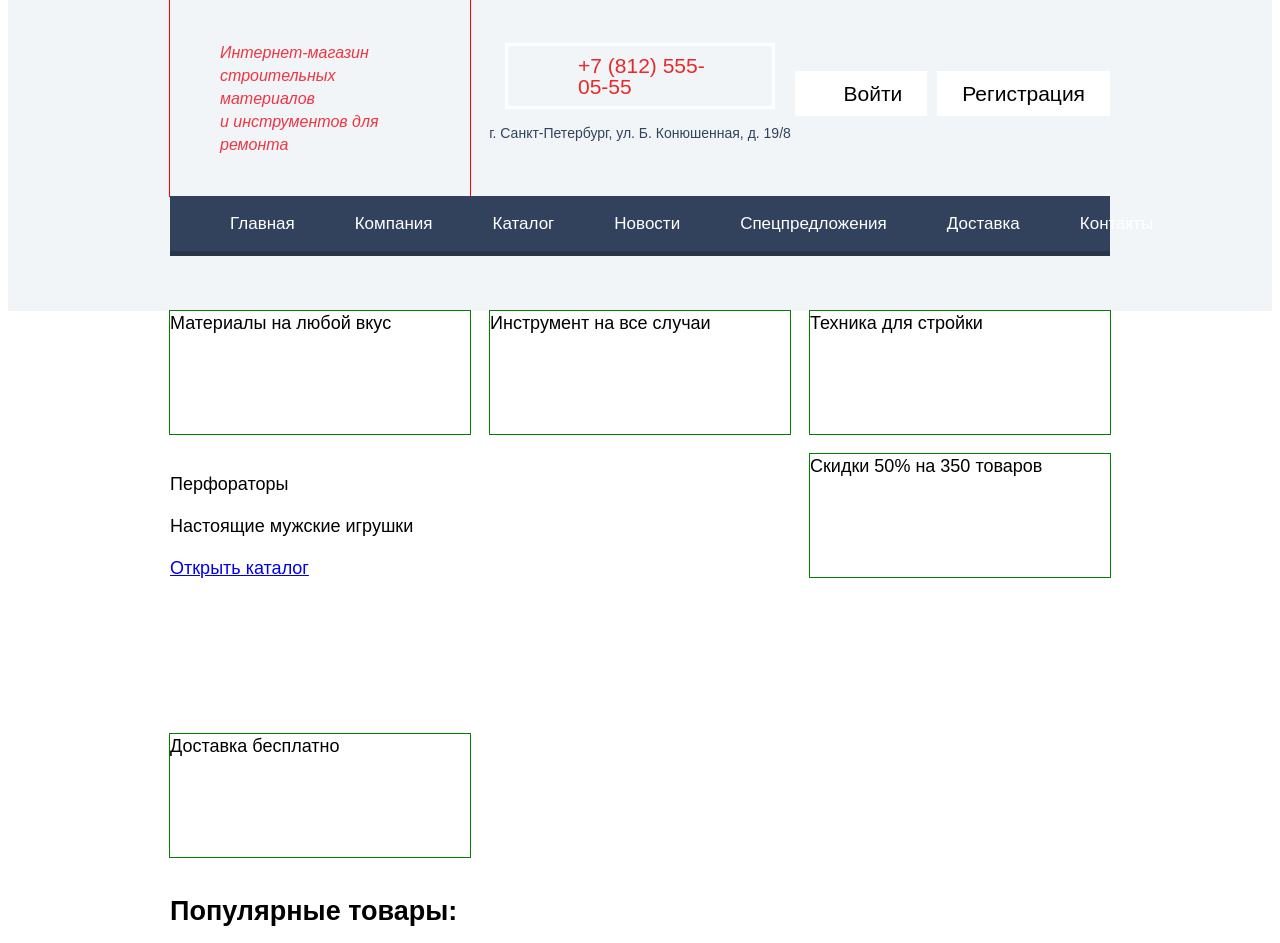
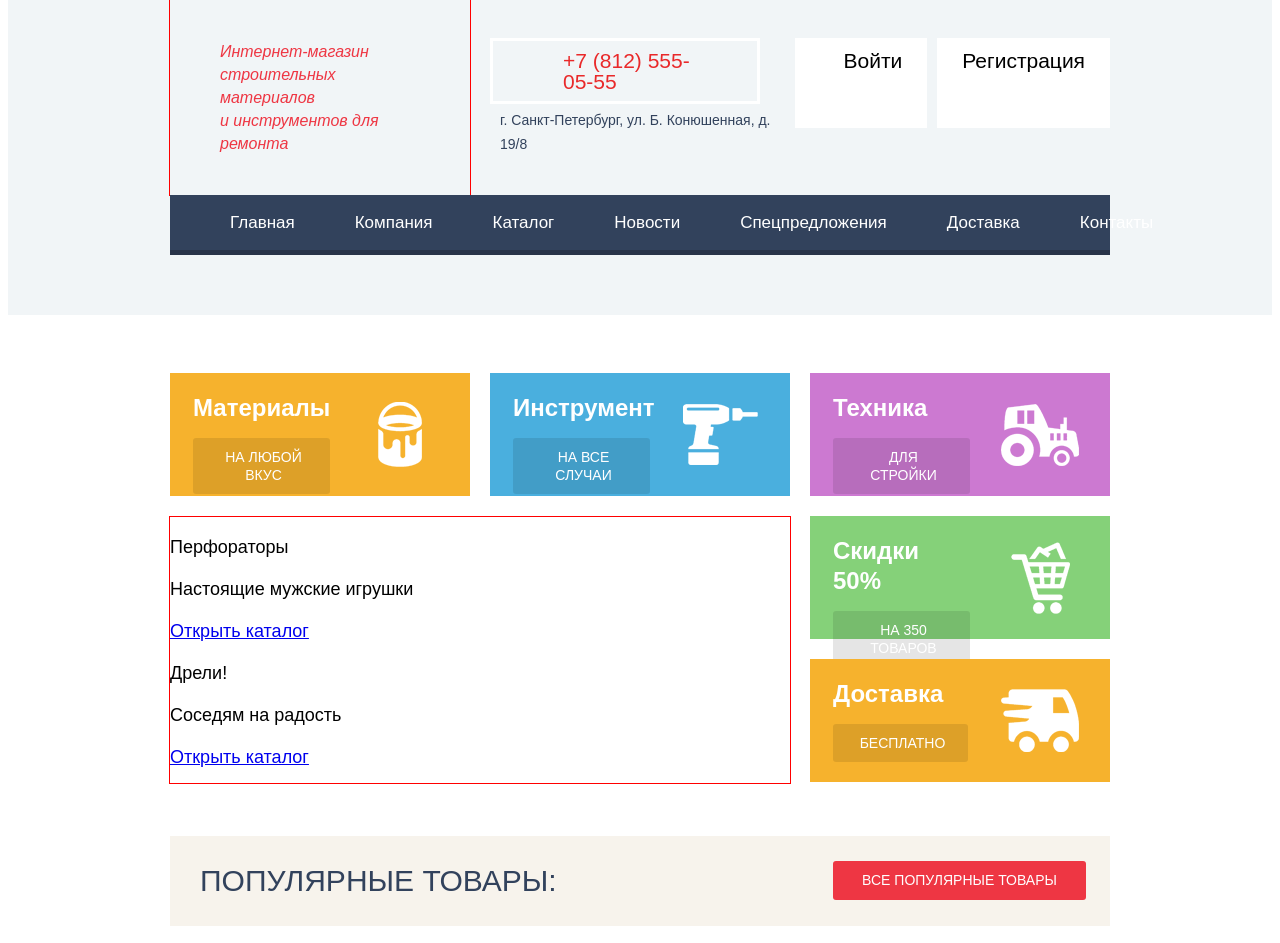
Before and after one commit to alexandraleo/45442-technomart-1, a plain HTML site: page index.html in a window 1280 px wide. Shown: the part 51-994 px from the top of the page. Drawn offline with Linux system fonts and the light colour scheme; a web font is replaced by a local one.

Commit message:
Slider-block, items-block

```diff
--- a/css/style.css
+++ b/css/style.css
@@ -66,7 +66,8 @@ footer, .navigation {
 	font-size: 24px;
 	line-height: 24px;
 	background-color: #ee3643;
-	padding-top: 9px;
+	text-transform: uppercase;
+	padding-top: 10px;
 	padding-bottom: 9px;
 	width: 220px;
 	box-shadow: 0px 5px 0px 0px #b52933;
@@ -114,7 +115,7 @@ footer, .navigation {
 }
 .navigation {
 		box-shadow: 0px 5px 0px 0px #293449;
-		margin-bottom: 60px;
+		margin-bottom: 65px;
 }
 .navigation ul {
 	display: flex;
@@ -148,25 +149,26 @@ footer, .navigation {
 	display: flex;
 	flex-basis: 100%;
 	flex-direction: row;
-	justify-content: stretch;
-	align-items: center;
+	justify-content: space-between;
+	align-items: stretch;
 	flex-wrap: nowrap;
 }
 .contacts {
 	display: flex;
 	flex-direction: column;
-	justify-content: center;
-	align-items: center;
-	flex-basis: 340px;
+	justify-content: stretch;
+	align-items: flex-start;
+	flex-basis: 300px;
+	padding-top: 46px;
 }
 .summary {
 	margin: 0;
-	width: 300px;
+	flex-basis: 300px;
 	color: #ee3643;
 	font-style: italic;
 	font-size: 16px;
 	line-height: 23px;
-	padding: 50px 50px 40px;
+	padding: 48px 50px 40px;
 	outline: 1px solid red;
 }
 .phone {
@@ -183,13 +185,16 @@ footer, .navigation {
 	font-size: 14px;
 	line-height: 24px;
 	margin: 0;
-	margin-top: 12px;
+	margin-top: 4px;
+	padding-left: 10px;
 }
 .account {
 	width: 300px;
 	display: flex;
 	flex-direction: row;
 	justify-content: flex-end;
+	padding-top: 46px;
+	padding-bottom: 67px;
 }
 .account a {
 	background-color: #fff;
@@ -205,25 +210,161 @@ footer, .navigation {
 }
 
 .slider-block {
+	width: 940px;
+	height: 410px;
 	display: flex;
 	flex-direction: row;
 	justify-content: space-between;
 	align-content: space-between;
-	flex-wrap: wrap;
+	flex-wrap: nowrap;
+	margin-top: 58px;
+	margin-bottom: 53px;
 }
 .advantage {
 	width: 300px;
 	height: 123px;
-	outline: 1px green solid;
+/* 	outline: 1px solid green; */
+	margin-bottom: 20px;
+	flex-shrink: 0;
+/* 	padding: 22px 20px 26px 22px; */
+	display: flex;
+	flex-direction: row;
+	justify-content: stretch;
+	align-items: stretch;
+}
+.advantage div:first-child {
+	width: 160px;
+	padding-top: 20px;
+	padding-left: 23px;
+	padding-bottom: 23px;
+	display: flex;
+	flex-direction: column;
+	justify-content: flex-start;
+	align-items: flex-start;
+}
+.advantage p {
+	font-family: 'Cuprum', 'Arial', sans-serif;
+	color: #fff;
+	font-weight: bold;
+	font-size: 24px;
+	line-height: 30px;
+	margin: 0;
+	margin-bottom: 15px;
+}
+.advantage-btn {
+	min-width: 135px;
+	background-color: rgba(0, 0, 0, .1);
+	text-decoration: none;
+	font-family: 'Cuprum', 'Arial', sans-serif;
+	color: #fff;
+	font-size: 14px;
+	line-height: 18px;
+	font-weight: normal;
+	text-transform: uppercase;
+	text-align: center;
+	padding-top: 10px;
+	padding-bottom: 10px;
+	padding-left: 24px;
+	padding-right: 20px;
+	border-radius: 3px;
+}
+.advantage-btn:hover {
+	background-color: rgba(0, 0, 0, .2);
+}
+.advantage-btn:active {
+	background-color: rgba(0, 0, 0, .3);
+}
+.advantage-img {
+	width: 140px;
+/* 	align-self: center; */
+	display: flex;
+}
+.advantage-img img {
+	margin: auto;
+}
+.slider {
+	flex-basis: 620px;
+	height: 266px;
+	display: flex;
+	flex-direction: column;
+	outline: 1px solid red;
+	flex-grow: 2;
+}
+.left-slider-part {
+	width: 620px;
+	display: flex;
+	flex-direction: row;
+	justify-content: space-between;
+	flex-wrap: wrap;
+}
+.right-slider-part {
+	display: flex;
+	flex-direction: column;
+	justify-content: space-between;
+}
+.left-slider-part .advantage:first-child {
+	background-color: #f6b22d;
+}
+.left-slider-part .advantage:nth-child(2) {
+	background-color: #4aafde;
+}
+.right-slider-part .advantage:first-child {
+	background-color: #cc79d1;
+}
+.right-slider-part .advantage:nth-child(2) {
+	background-color: #85d179;
+}
+.right-slider-part .advantage:last-child {
+	background-color: #f6b22d;
+}
+.popular-header {
+	display: flex;
+	flex-direction: row;
+	justify-content: space-between;
+	background-color: #f7f3ec;
+	padding-right: 24px;
 	margin-bottom: 20px;
 }
-.slider {
-	width: 620px;
-	height: 280px;
+.popular-header h2 {
+	font-size: 30px;
+	line-height: 30px;
+	color: #32425c;
+	font-weight: normal;
+	text-transform: uppercase;
+	margin: 0;
+	padding: 30px;
+}
+.popular-header a {
+	width: 253px;
+	text-decoration: none;
+	text-transform: uppercase;
+	color: #fff;
+	font-size: 14px;
+	line-height: 18px;
+	padding-top: 10px;
+	padding-bottom: 10px;
+	background-color: #ee3643;
+	text-align: center;
+	border-radius: 3px;
+	margin-top: 25px;
+	margin-bottom: 26px;
+}
+.products {
+	display: flex;
+	flex-direction: row;
+	justify-content: space-between;
+	align-items: stretch;
+}
+.products .item {
+	width: 220px;
+	height: 318px;
+	outline: 1px solid green;
 	display: flex;
 	flex-direction: column;
-	flex-grow: 2;
+	justify-content: space-between;
+	align-items: center;
 }
+
 									/*Сложный фильтр по цене*/
 .price-controls {
   position: relative;
--- a/index.html
+++ b/index.html
@@ -49,39 +49,83 @@
   	<main>
   		<div class="container">
   			<section class="slider-block">
-  				<div class="advantage">Материалы на любой вкус</div>
-  				<div class="advantage">Инструмент на все случаи</div>
-  				<div class="advantage">Техника для стройки</div>
+  				<div class="left-slider-part">
+	  				<div class="advantage">
+						<div>
+							<p>Материалы</p><a href="#" class="advantage-btn">на любой вкус</a>
+						</div>
+	  					<div class="advantage-img">
+	  						<img src="img/can.png" width="44" height="65" alt="Материал">
+	  					</div>
+	  				</div>
+	  				<div class="advantage">
+	  					<div>
+	  						<p>Инструмент</p><a href="#" class="advantage-btn">на все случаи</a>
+	  					</div>
+	  					<div class="advantage-img">
+	  						<img src="img/drill.png" width="75" height="61" alt="Инструмент">
+	  					</div>
+	  				</div>
 					<div class="slider">
 		  				<div class="first-slide">
 	  						<p>Перфораторы</p>
 	  						<p>Настоящие мужские игрушки</p>
 	  						<a href="#">Открыть каталог</a>
 	  					</div>
-<!--   					<div class="second-slide">
+						<div class="second-slide">
 	<p>Дрели!</p>
 	<p>Соседям на радость</p>
 	<a href="#">Открыть каталог</a>
-</div> -->
 	</div>
-  				<div class="advantage">Скидки 50% на 350 товаров</div>
-  				<div class="advantage">Доставка бесплатно</div>
-
+	  				</div>
+  				</div>
+  				<div class="right-slider-part">
+  				  	<div class="advantage">
+						<div>
+							<p>Техника</p><a href="#" class="advantage-btn">для стройки</a>
+						</div>
+						<div class="advantage-img">
+							<img src="img/tractor.png" width="78" height="62" alt="Техника">
+						</div>
+  				  	</div>
+	  				<div class="advantage">
+						<div>
+							<p>Скидки 50%</p><a href="#" class="advantage-btn">на 350 товаров</a>
+						</div>
+						<div class="advantage-img">
+							<img src="img/basket.png" width="59" height="72" alt="Скидки">
+						</div>
+	  				</div>
+	  				<div class="advantage">
+						<div>
+							<p>Доставка</p><a href="#" class="advantage-btn">бесплатно</a>
+						</div>
+						<div class="advantage-img">
+							<img src="img/delivery.png" width="78" height="63" alt="Доставка">
+						</div>
+	  				</div>
+				</div>
   			</section>
   			<section class="popular">
+	  			<div class="popular-header">
 	  				<h2>Популярные товары:</h2>
 	  				 <a href="#">Все популярные товары</a>
+	  			</div>
 	  			<div class="products">
 	  				<div class="item">
+	  					<img src="img/dr9000.png" width="184" height="164" alt="Перфоратор BOSCH BFG 9000">
 	  					<p>Перфоратор BOSCH BFG 9000</p>
 	  				</div>
 	  				<div class="item">
+	  					<img src="img/dr3000.png" width="127" height="112" alt="Перфоратор BOSCH BFG 3000">
 	  					<p>Перфоратор BOSCH BFG 3000</p>
 	  				</div>
 	  				<div class="item">
+	  					<img src="img/dr6000.png" width="144" height="128" alt="Перфоратор BOSCH BFG 6000">
 	  					<p>Перфоратор BOSCH BFG 6000</p>
 	  				</div>
 	  				<div class="item">
+	  					<img src="img/dr2000.png" width="127" height="112" alt="Перфоратор BOSCH BFG 2000<">
 	  					<p>Перфоратор BOSCH BFG 2000</p>
 	  				</div>
 	  			</div>
@@ -134,7 +178,7 @@
 			</section>
 			<section class="map">
 				<h2>Контакты</h2>
-				<p>Вы можете забрать товар сами, заехва в наш офис:</p>
+				<p>Вы можете забрать товар сами, заехав в наш офис:</p>
 				<img src="">
 				<a href="#">Заблудились? Напишите нам!</a>
 			</section>
```
Lines whose indentation alone changed are shown as unchanged.
